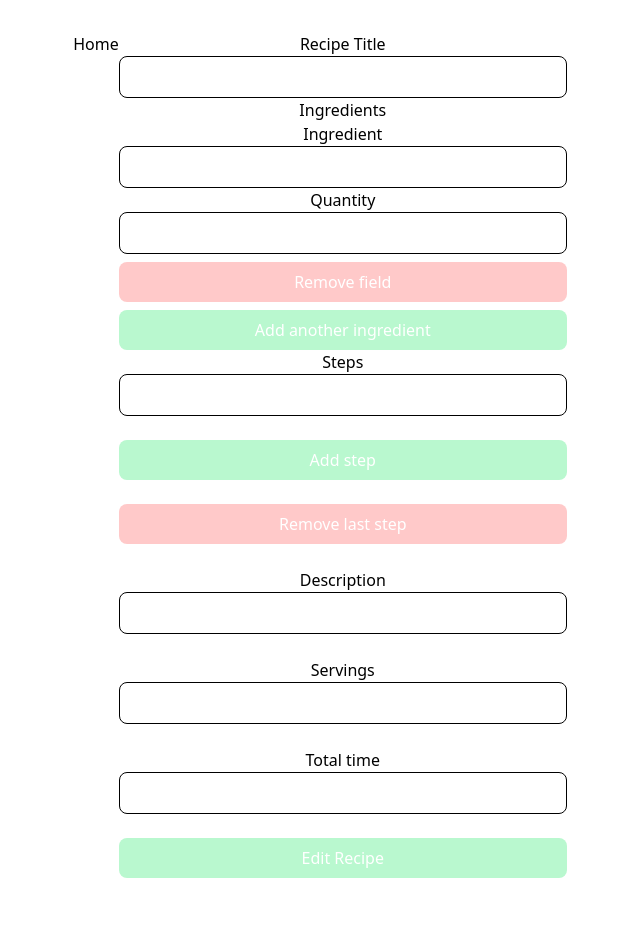
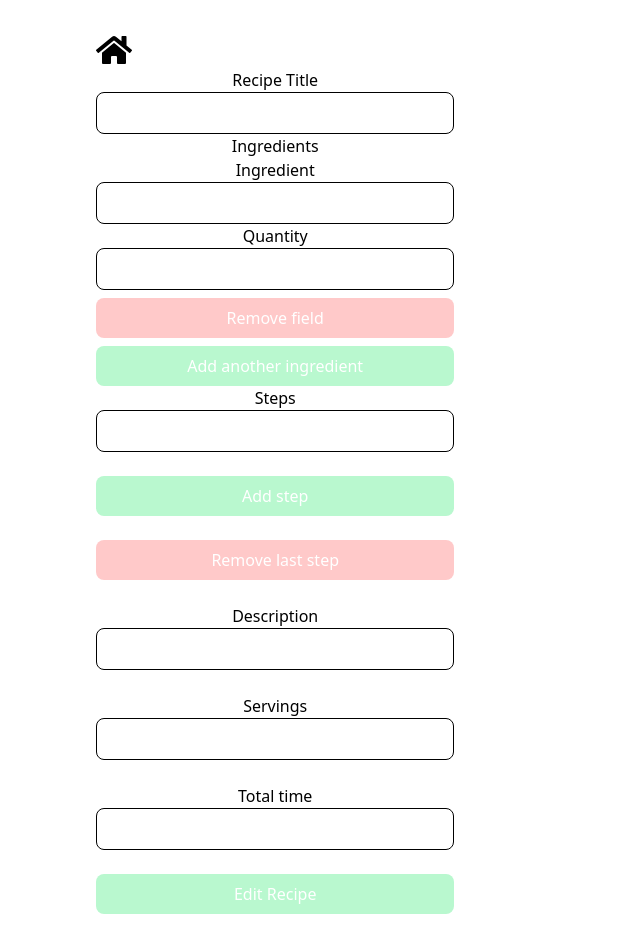
Before and after one commit to filipecx/recipes-front, a React (Vite) app: page /editRecipe/1 in a window 1280 px wide. Shown: the whole page, without its empty margins (320-960 px from the left). Before the commit the page ends 878 px from the top, so only its background shows below. Built offline with nearby package versions, Linux system fonts and the light colour scheme; no server answers.

Commit message:
style: formating edit recipe page

```diff
--- a/src/pages/EditRecipe.jsx
+++ b/src/pages/EditRecipe.jsx
@@ -2,6 +2,7 @@ import { useEffect, useState } from "react";
 import { useNavigate, useParams } from "react-router";
 import Axios from 'axios'
 import { Link } from "react-router";
+import { FaHome } from "react-icons/fa";
 
 export function EditRecipe () {
     const navigate = useNavigate()
@@ -111,8 +112,11 @@ export function EditRecipe () {
 
     return (
 
-        <div className="flex h-screen bg-secondary justify-center ">
-            <Link to={"/"}>Home</Link>
+        <div className="flex flex-col  w-full max-w-md mx-auto">
+            <div><Link to={"/"} className="text-4xl"><FaHome /></Link></div>
+            <div>
+
+
                 <form className="w-4/5 max-w-md space-y-6" onSubmit={sendChanges}>
                     <label htmlFor="">
                         <p>Recipe Title</p>
@@ -219,5 +223,7 @@ export function EditRecipe () {
                     type="submit">Edit Recipe</button>
                 </form>
             </div>
+
+        </div>
     )
 }
```
